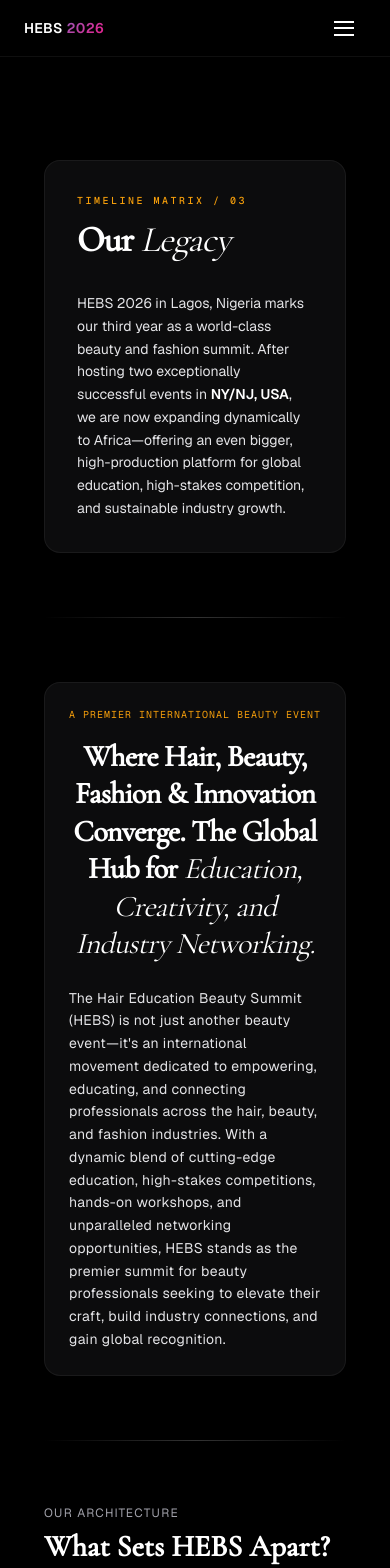
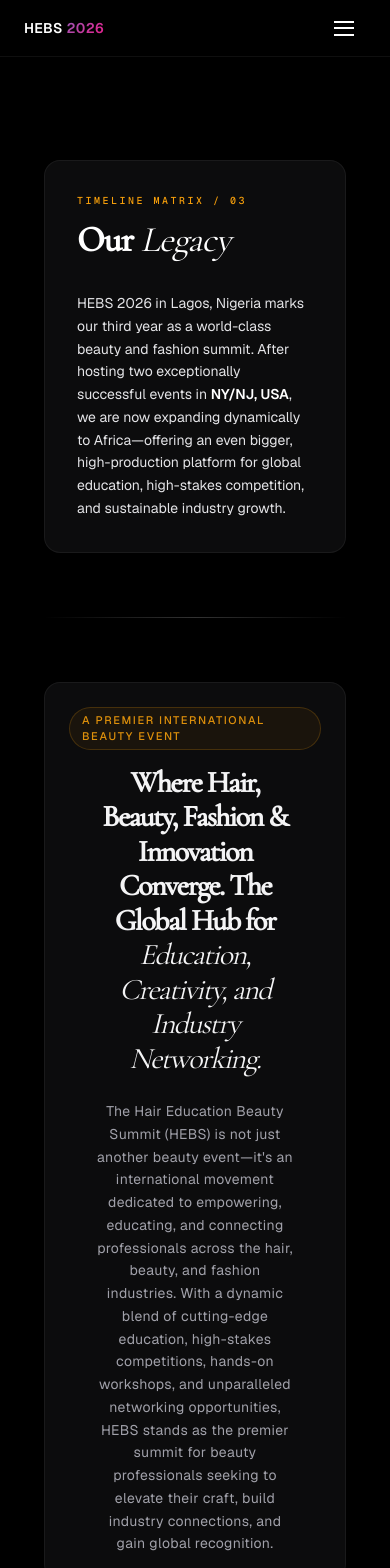
Before and after one commit to alexis800-glitch/hebs-lagos-2026, a Next.js app: page /about in a window 390 px wide. Shown: the top 1568 px of the page. Built offline with nearby package versions, Linux system fonts and the light colour scheme.

Commit message:
auto: premium mobile polish on About mission card — pill tag, zinc-100 header, zinc-400 body, fluid type scale

```diff
--- a/components/About.tsx
+++ b/components/About.tsx
@@ -33,15 +33,15 @@ export default function About() {
       <GradientDivider />
 
       {/* Part 1: Core Mission Statement */}
-      <div className="max-w-5xl mx-auto mt-12 mb-16 p-6 sm:p-8 md:p-12 bg-zinc-900/50 border border-white/[0.06] rounded-2xl flex flex-col backdrop-blur-md">
-        <p className="text-amber-500 font-mono text-[10px] tracking-widest uppercase text-center mb-4 block w-full">
+      <div className="max-w-5xl mx-auto mt-12 mb-16 p-6 sm:p-8 md:p-12 bg-zinc-900/50 border border-white/[0.06] rounded-2xl flex flex-col items-center backdrop-blur-md">
+        <span className="text-[11px] font-medium tracking-[0.15em] uppercase text-amber-500/90 bg-amber-500/[0.06] border border-amber-500/20 px-3 py-1 rounded-full inline-block mb-4">
           A Premier International Beauty Event
-        </p>
-        <h2 className="text-white text-3xl md:text-5xl font-semibold tracking-tight text-center leading-tight max-w-4xl mx-auto font-serif">
+        </span>
+        <h2 className="text-zinc-100 text-3xl sm:text-4xl md:text-6xl font-semibold tracking-tighter text-center leading-[1.15] w-full max-w-xl mx-auto px-6 sm:px-8 font-serif">
           Where Hair, Beauty, Fashion &amp; Innovation Converge. The Global Hub for{' '}
           <span className="italic font-normal">Education, Creativity, and Industry Networking.</span>
         </h2>
-        <p className="text-zinc-200 text-sm md:text-base text-left md:text-center leading-relaxed max-w-3xl mx-auto mt-6 tracking-wide">
+        <p className="text-zinc-400 text-sm md:text-base text-center leading-relaxed w-full max-w-xl mx-auto px-6 sm:px-8 mt-6 tracking-wide">
           The Hair Education Beauty Summit (HEBS) is not just another beauty event—it&apos;s an international movement dedicated to empowering, educating, and connecting professionals across the hair, beauty, and fashion industries. With a dynamic blend of cutting-edge education, high-stakes competitions, hands-on workshops, and unparalleled networking opportunities, HEBS stands as the premier summit for beauty professionals seeking to elevate their craft, build industry connections, and gain global recognition.
         </p>
       </div>
```
